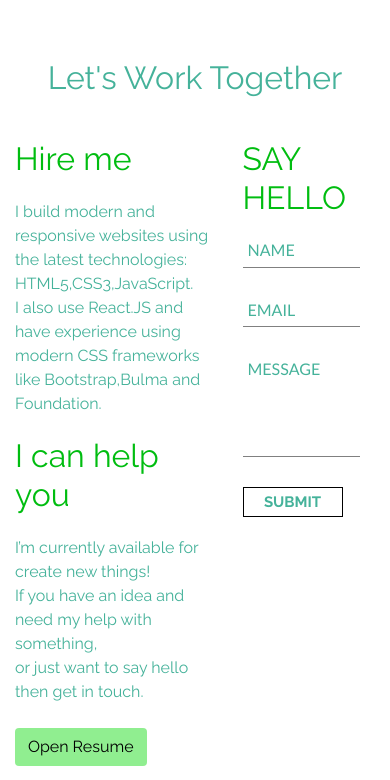
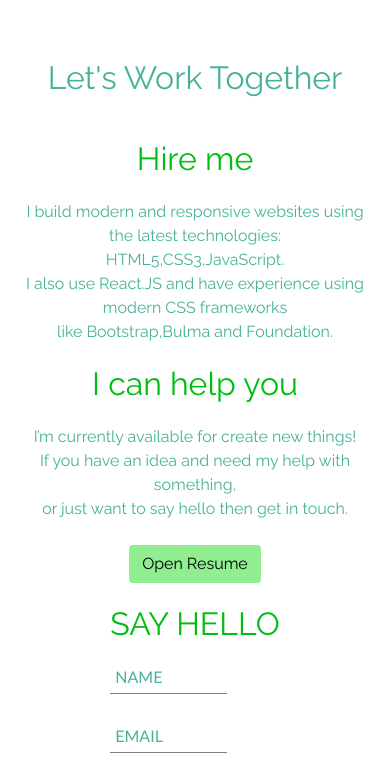
Before and after one commit to ofirthedev/ofirthedev.github.io, a plain HTML site: page index.html in a window 390 px wide. Shown: the part 3274-4054 px from the top of the page. Drawn offline with nearby package versions, Linux system fonts and the light colour scheme; a web font is replaced by a local one.

Commit message:
fixed mobile

```diff
--- a/index.html
+++ b/index.html
@@ -253,9 +253,9 @@ Let's make crazy ideas into reality.
 			<br>		<center>	<hr></center><br>
 		<div class="tc">	<h1>Let's Work Together</h1></div>
 
-			<div class="row">
+			<div class="row sm-fix">
 
-				<div class="col-7">
+				<div class="col-12 col-sm-7 col-md-7 col-lg-7">
 						<h1 style="color:rgb(0, 189, 16);">Hire me </h1>
 						I build modern and responsive websites using the latest technologies:<br>
 					   HTML5,CSS3,JavaScript.<br>
@@ -275,7 +275,7 @@ Let's make crazy ideas into reality.
 					</a>
 				</div>
 
-				<div  class="col-5">
+				<div  class="col-12 col-sm-5 col-md-5 col-lg-5 d-flex justify-content-center align-items-center">
 					<div style="display:none;" id="success"><h1>Your message has been sent successfully.</h1></div>
 
 					<div style="display:block;" id="formdiv">
--- a/style.css
+++ b/style.css
@@ -290,7 +290,9 @@ a {
 }
 /*smaller than 576px*/
 @media screen and (max-width : 576px){
-
+	.sm-fix{
+		text-align: center;
+	}
 	.developimage{
 		display: none;
 	}
```
